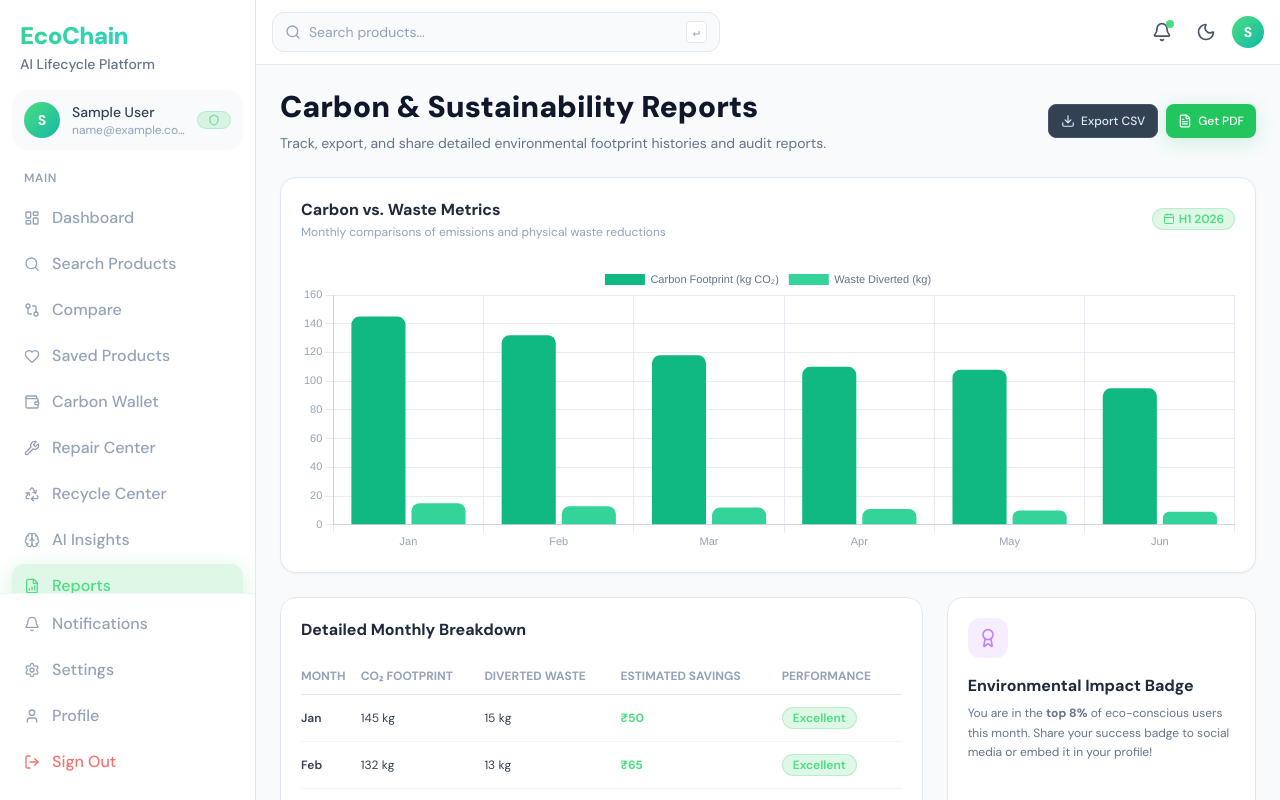
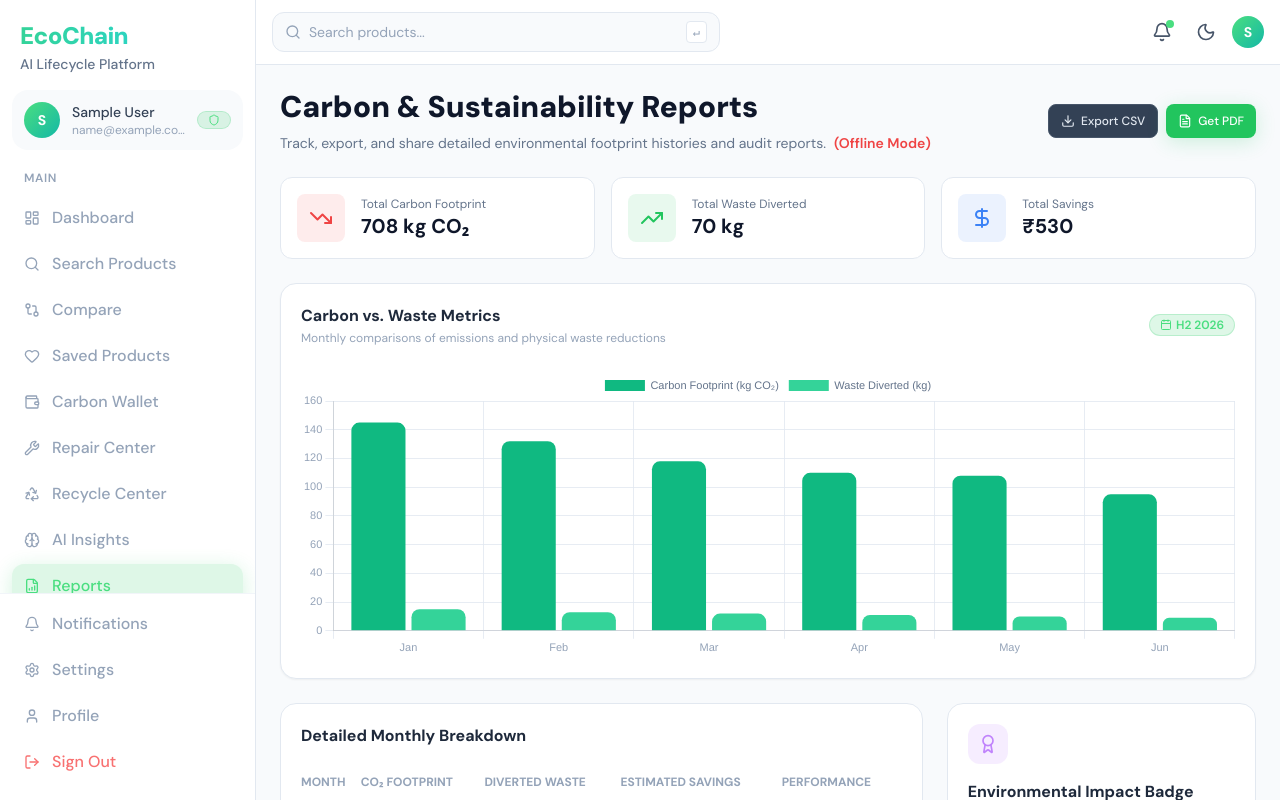
Before and after one commit to srivatsanv30/Eco-chain, a React app in the folder frontend/: page /dashboard/reports in a window 1280 px wide. Built offline with nearby package versions, Linux system fonts and the light colour scheme; no server answers; sample sign-in values are in the browser's storage; the HTML template or start-up script is replaced by a standard one.

Commit message:
Functionality changes

```diff
--- a/frontend/src/pages/ReportsPage.jsx
+++ b/frontend/src/pages/ReportsPage.jsx
@@ -1,7 +1,7 @@
 import { useEffect, useState } from 'react';
 import { useSelector } from 'react-redux';
 import { motion } from 'framer-motion';
-import { FileBarChart, Download, FileText, Share2, Calendar, Award } from 'lucide-react';
+import { FileBarChart, Download, FileText, Share2, Calendar, Award, Loader2, TrendingDown, TrendingUp, DollarSign } from 'lucide-react';
 import { Bar } from 'react-chartjs-2';
 import { Chart as ChartJS, CategoryScale, LinearScale, BarElement, Title, Tooltip, Legend } from 'chart.js';
 import axios from 'axios';
@@ -15,15 +15,20 @@ const ReportsPage = () => {
   const isDark = mode === 'dark';
   const [reports, setReports] = useState([]);
   const [loading, setLoading] = useState(true);
+  const [isOffline, setIsOffline] = useState(false);
 
   useEffect(() => {
     const fetchReports = async () => {
       try {
         const token = user?.token;
         const config = token ? { headers: { Authorization: `Bearer ${token}` } } : {};
-        const { data } = await axios.get('http://localhost:5000/api/ai/carbon-wallet', config);
+        const baseUrl = import.meta.env.VITE_API_URL || 'http://localhost:5000';
+        const { data } = await axios.get(`${baseUrl}/api/ai/carbon-wallet`, config);
         setReports(data.data?.reports || []);
+        setIsOffline(false);
       } catch (error) {
+        setIsOffline(true);
+        toast.error("Failed to fetch live data. Showing offline mock data.");
         // Fallback to mock data if API is unavailable
         setReports([
           { month: 'Jan', carbonFootprint: 145, wasteGeneratedKg: 15, moneySaved: 50 },
@@ -92,11 +97,18 @@ const ReportsPage = () => {
   const handleExport = (format) => {
     toast.success(`Exporting report as ${format.toUpperCase()}...`);
 
+    if (format === 'pdf') {
+      setTimeout(() => window.print(), 1000);
+      return;
+    }
+
     // Simulate generation of download link
     setTimeout(() => {
+      if (reports.length === 0) return;
+      const headers = Object.keys(reports[0]).join(",");
       const csvContent = "data:text/csv;charset=utf-8,"
-        + ["Month,Carbon Footprint (kg CO2),Waste Generated (kg),Money Saved ($)"].concat(
-          reports.map(r => `${r.month},${r.carbonFootprint},${r.wasteGeneratedKg},${r.moneySaved}`)
+        + [headers].concat(
+          reports.map(r => Object.values(r).join(","))
         ).join("\n");
 
       const encodedUri = encodeURI(csvContent);
@@ -109,6 +121,33 @@ const ReportsPage = () => {
     }, 1000);
   };
 
+  const handleShare = async () => {
+    if (navigator.share) {
+      try {
+        await navigator.share({
+          title: 'EcoChain Impact',
+          text: 'I am in the top 8% of eco-conscious users this month on EcoChain!',
+          url: window.location.href,
+        });
+        toast.success("Shared successfully!");
+      } catch (error) {
+        console.log('Error sharing', error);
+      }
+    } else {
+      navigator.clipboard.writeText('I am in the top 8% of eco-conscious users this month on EcoChain!');
+      toast.success("Badge text copied to clipboard!");
+    }
+  };
+
+  const getPerformance = (carbon) => {
+    if (carbon < 100) return { text: 'Excellent', color: 'text-green-500' };
+    if (carbon < 125) return { text: 'Good', color: 'text-blue-500' };
+    return { text: 'Fair', color: 'text-yellow-500' };
+  };
+
+  const currentYear = new Date().getFullYear();
+  const currentHalf = new Date().getMonth() < 6 ? 'H1' : 'H2';
+
   const containerVariants = {
     hidden: {},
     visible: { transition: { staggerChildren: 0.05 } }
@@ -117,6 +156,19 @@ const ReportsPage = () => {
     hidden: { opacity: 0, y: 15 },
     visible: { opacity: 1, y: 0, transition: { duration: 0.3 } }
   };
+
+  if (loading) {
+    return (
+      <div className="flex items-center justify-center h-full min-h-[400px]">
+        <Loader2 className={`w-10 h-10 animate-spin ${isDark ? 'text-green-400' : 'text-green-600'}`} />
+      </div>
+    );
+  }
+
+  // Calculate Summaries
+  const totalCarbon = reports.reduce((acc, curr) => acc + (curr.carbonFootprint || 0), 0);
+  const totalWaste = reports.reduce((acc, curr) => acc + (curr.wasteGeneratedKg || 0), 0);
+  const totalSaved = reports.reduce((acc, curr) => acc + (curr.moneySaved || 0), 0);
 
   return (
     <motion.div variants={containerVariants} initial="hidden" animate="visible" className="space-y-6">
@@ -128,6 +180,7 @@ const ReportsPage = () => {
           </h1>
           <p className={`mt-2 text-sm ${isDark ? 'text-slate-400' : 'text-slate-500'}`}>
             Track, export, and share detailed environmental footprint histories and audit reports.
+            {isOffline && <span className="ml-2 text-red-500 font-semibold">(Offline Mode)</span>}
           </p>
         </div>
         <div className="flex gap-2">
@@ -140,6 +193,31 @@ const ReportsPage = () => {
         </div>
       </motion.div>
 
+      {/* Summary Cards */}
+      <motion.div variants={itemVariants} className="grid grid-cols-1 md:grid-cols-3 gap-4">
+        <div className={`p-4 rounded-xl border ${isDark ? 'bg-slate-800/40 border-slate-700/50' : 'bg-white border-slate-200'} flex items-center gap-4`}>
+          <div className="p-3 bg-red-500/10 text-red-500 rounded-lg"><TrendingDown className="w-6 h-6" /></div>
+          <div>
+            <p className={`text-xs ${isDark ? 'text-slate-400' : 'text-slate-500'}`}>Total Carbon Footprint</p>
+            <p className={`text-xl font-bold ${isDark ? 'text-white' : 'text-slate-900'}`}>{totalCarbon} kg CO₂</p>
+          </div>
+        </div>
+        <div className={`p-4 rounded-xl border ${isDark ? 'bg-slate-800/40 border-slate-700/50' : 'bg-white border-slate-200'} flex items-center gap-4`}>
+          <div className="p-3 bg-green-500/10 text-green-500 rounded-lg"><TrendingUp className="w-6 h-6" /></div>
+          <div>
+            <p className={`text-xs ${isDark ? 'text-slate-400' : 'text-slate-500'}`}>Total Waste Diverted</p>
+            <p className={`text-xl font-bold ${isDark ? 'text-white' : 'text-slate-900'}`}>{totalWaste} kg</p>
+          </div>
+        </div>
+        <div className={`p-4 rounded-xl border ${isDark ? 'bg-slate-800/40 border-slate-700/50' : 'bg-white border-slate-200'} flex items-center gap-4`}>
+          <div className="p-3 bg-blue-500/10 text-blue-500 rounded-lg"><DollarSign className="w-6 h-6" /></div>
+          <div>
+            <p className={`text-xs ${isDark ? 'text-slate-400' : 'text-slate-500'}`}>Total Savings</p>
+            <p className={`text-xl font-bold ${isDark ? 'text-white' : 'text-slate-900'}`}>₹{totalSaved}</p>
+          </div>
+        </div>
+      </motion.div>
+
       {/* Main Charts card */}
       <motion.div variants={itemVariants} className={`p-5 rounded-2xl border ${isDark ? 'bg-slate-800/40 border-slate-700/50' : 'bg-white border-slate-200 shadow-sm'}`}>
         <div className="flex justify-between items-center mb-6">
@@ -147,7 +225,7 @@ const ReportsPage = () => {
             <h3 className={`font-bold ${isDark ? 'text-slate-100' : 'text-slate-800'}`}>Carbon vs. Waste Metrics</h3>
             <p className={`text-xs mt-0.5 ${isDark ? 'text-slate-500' : 'text-slate-400'}`}>Monthly comparisons of emissions and physical waste reductions</p>
           </div>
-          <span className="badge-eco flex items-center gap-1"><Calendar className="w-3 h-3" /> H1 2026</span>
+          <span className="badge-eco flex items-center gap-1"><Calendar className="w-3 h-3" /> {currentHalf} {currentYear}</span>
         </div>
         <div className="h-72">
           <Bar data={barChartData} options={chartOptions} />
@@ -178,7 +256,9 @@ const ReportsPage = () => {
                     <td className="py-3">{row.wasteGeneratedKg} kg</td>
                     <td className="py-3 text-eco-400 font-bold">₹{row.moneySaved}</td>
                     <td className="py-3">
-                      <span className="badge-eco">Excellent</span>
+                      <span className={`badge-eco ${getPerformance(row.carbonFootprint).color}`}>
+                        {getPerformance(row.carbonFootprint).text}
+                      </span>
                     </td>
                   </tr>
                 ))}
@@ -198,7 +278,7 @@ const ReportsPage = () => {
               You are in the <strong>top 8%</strong> of eco-conscious users this month. Share your success badge to social media or embed it in your profile!
             </p>
           </div>
-          <button className="btn-secondary w-full mt-6 flex items-center justify-center gap-1.5">
+          <button onClick={handleShare} className="btn-secondary w-full mt-6 flex items-center justify-center gap-1.5">
             <Share2 className="w-4 h-4" />
             <span>Share My Eco Badge</span>
           </button>
```
